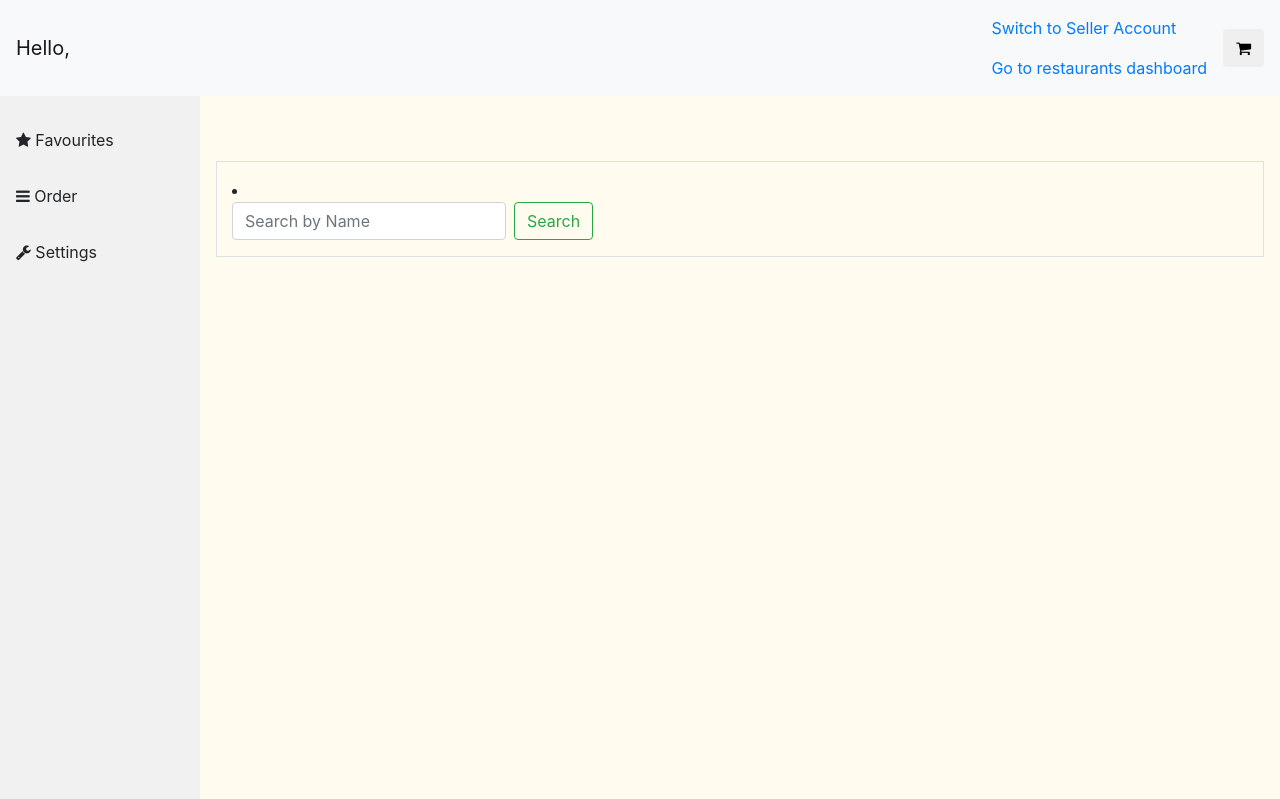
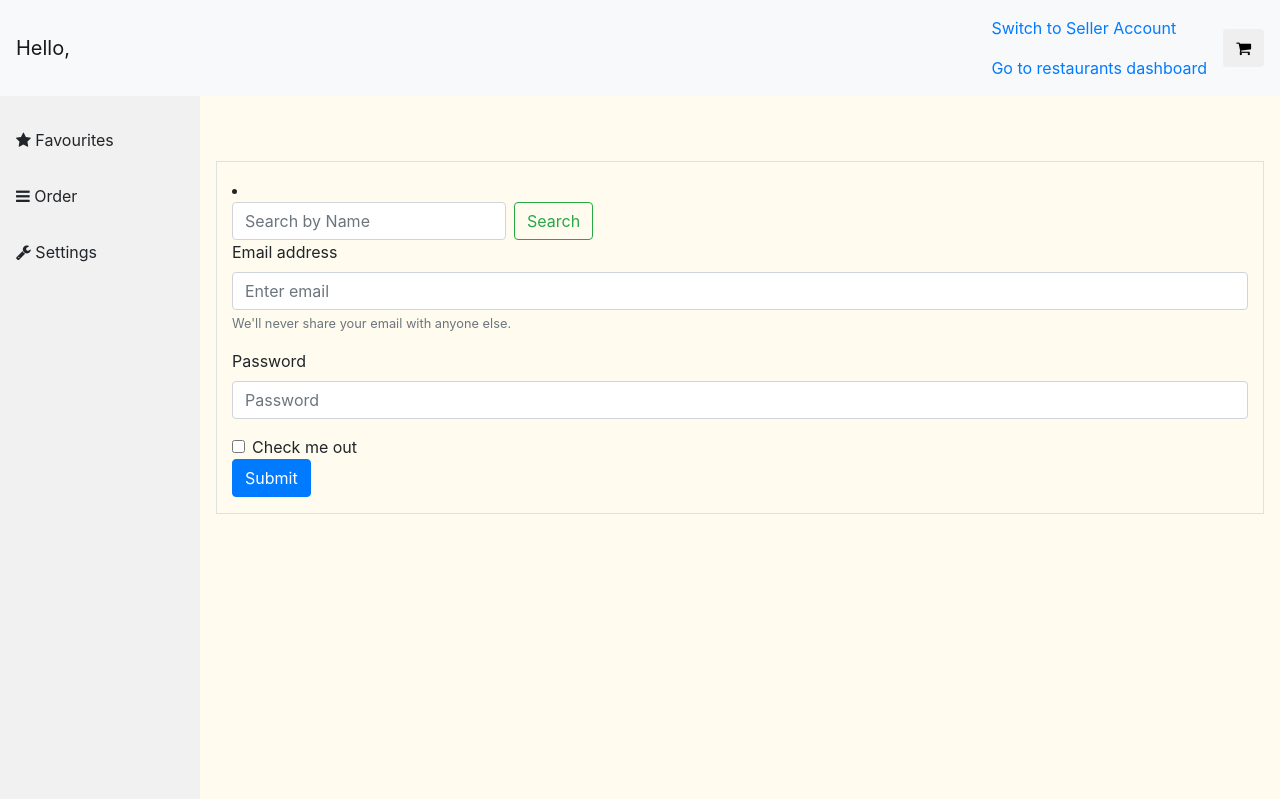
Before and after one commit to Michelle-Vava/ShareEats, a Django app: page /buyer/restaurants in a window 1280 px wide. Shown: the top 799 px of the page. Run offline with Django 4.2, Linux system fonts and the light colour scheme; some libraries are stand-ins or nearby versions.

Commit message:
bootstrap func added

```diff
--- a/develop/templates/buyer/restaurants.html
+++ b/develop/templates/buyer/restaurants.html
@@ -7,5 +7,21 @@
          <button class="btn btn-outline-success my-2 my-sm-0" type="submit">Search</button>
     </form>
   </li>
+     <form>
+  <div class="form-group">
+    <label for="exampleInputEmail1">Email address</label>
+    <input type="email" class="form-control" id="exampleInputEmail1" aria-describedby="emailHelp" placeholder="Enter email">
+    <small id="emailHelp" class="form-text text-muted">We'll never share your email with anyone else.</small>
+  </div>
+  <div class="form-group">
+    <label for="exampleInputPassword1">Password</label>
+    <input type="password" class="form-control" id="exampleInputPassword1" placeholder="Password">
+  </div>
+  <div class="form-check">
+    <input type="checkbox" class="form-check-input" id="exampleCheck1">
+    <label class="form-check-label" for="exampleCheck1">Check me out</label>
+  </div>
+  <button type="submit" class="btn btn-primary">Submit</button>
+</form>
     </div>
 {% endblock %}
```
